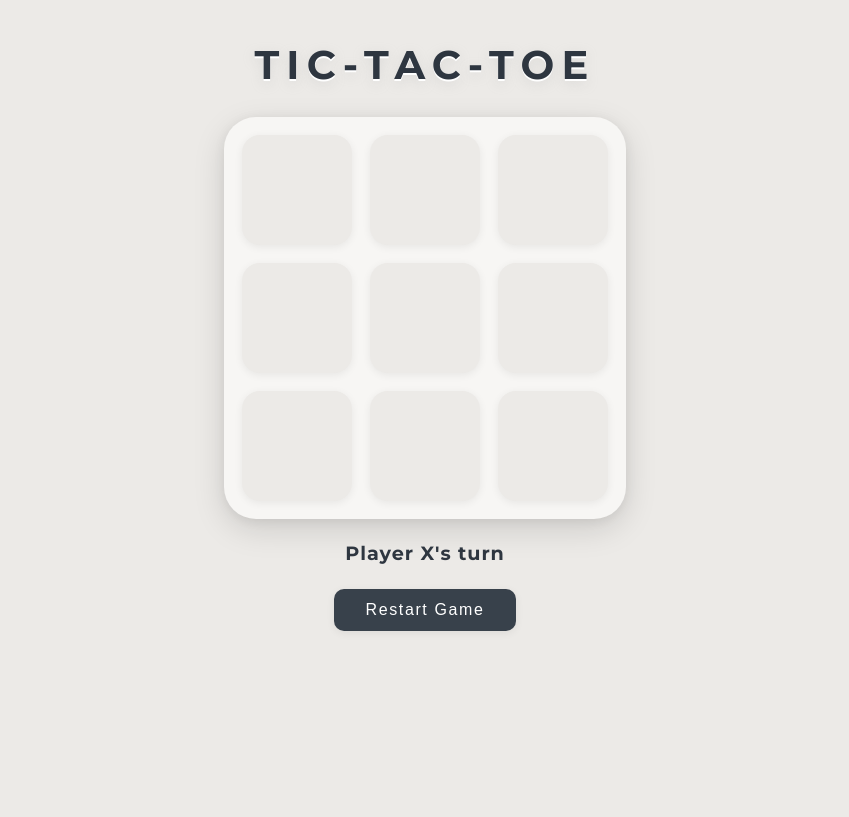
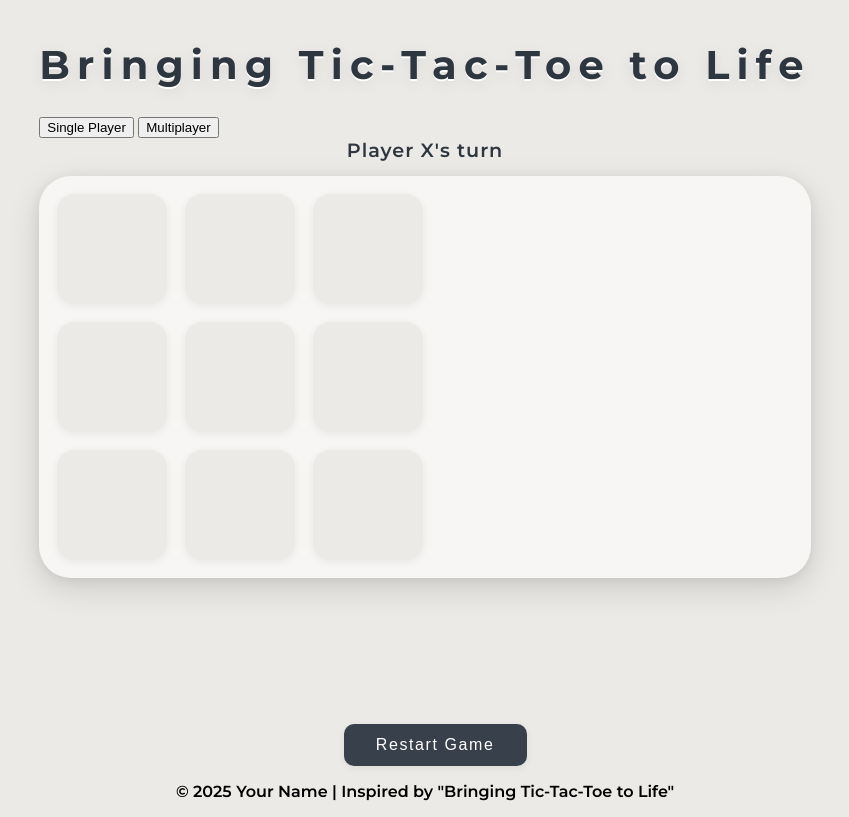
Before and after one commit to Peramchaitanyakrishna/Micro-IT-Internship, a plain HTML site: page index.html in a window 1280 px wide. Shown: the whole page, without its empty margins (215-1064 px from the left). Drawn offline with Linux system fonts and the light colour scheme.

Commit message:
Update index.html

```diff
--- a/index.html
+++ b/index.html
@@ -2,14 +2,28 @@
 <html lang="en">
 <head>
   <meta charset="UTF-8">
-  <title>Tic-Tac-Toe</title>
+  <title>Bringing Tic-Tac-Toe to Life</title>
+  <meta name="viewport" content="width=device-width, initial-scale=1.0">
+  <link href="https://fonts.googleapis.com/css2?family=Montserrat:wght@600;700&display=swap" rel="stylesheet">
   <link rel="stylesheet" href="style.css">
 </head>
 <body>
-  <h1>TIC-TAC-TOE</h1>
-  <div class="board" id="board"></div>
-  <div class="status" id="status"></div>
-  <button class="reset-btn" id="resetBtn">Restart Game</button>
+  <div class="bg-gradient"></div>
+  <div class="game-card glass">
+    <h1>Bringing Tic-Tac-Toe to Life</h1>
+    <div class="mode-select">
+      <button id="singleBtn" class="active">Single Player</button>
+      <button id="multiBtn">Multiplayer</button>
+    </div>
+    <div class="status" id="status"></div>
+    <div class="board" id="board"></div>
+    <canvas id="winLine"></canvas>
+    <button class="reset-btn" id="resetBtn">Restart Game</button>
+  </div>
+  <footer>
+    <p>&copy; 2025 Your Name | Inspired by "Bringing Tic-Tac-Toe to Life"</p>
+  </footer>
   <script src="script.js"></script>
+  </script>
 </body>
 </html>
```
